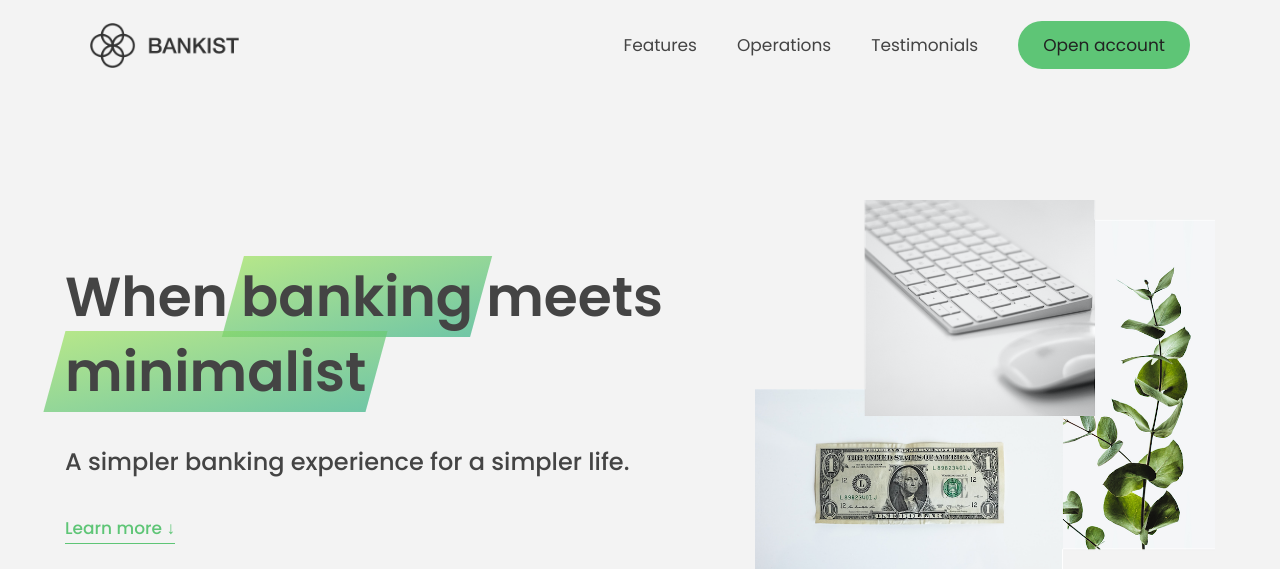
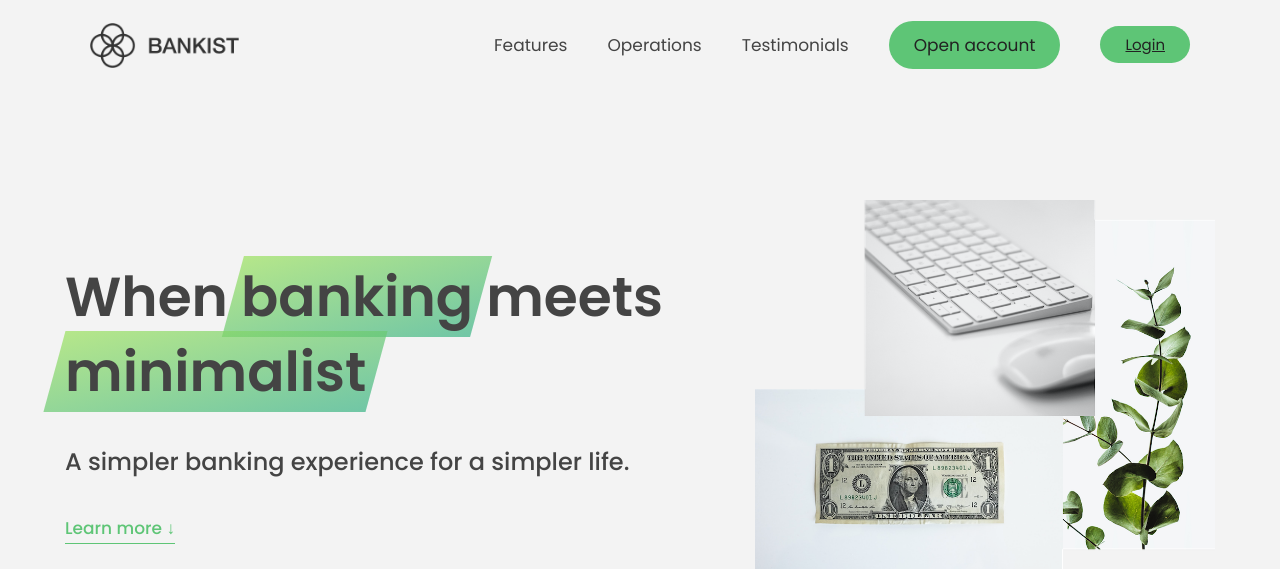
Before and after one commit to 527084702/Bankist-App-Index, a PHP site: page / in a window 1280 px wide. Shown: the top 569 px of the page. Run offline with PHP 8.4, Linux system fonts and the light colour scheme.

Commit message:
Small update
Update html, js and css for link between main index and login page.

```diff
--- a/index.html
+++ b/index.html
@@ -34,12 +34,14 @@
           </li>
           <li class="nav__item">
             <a class="nav__link nav__link--btn btn--show-modal" href="#"
-              >Open account</a
-            >
+              >Open account</a>
+          </li>
+          <li class="nav__item">
+            <a class="nav__link_login nav__link--btn" href="https://527084702.github.io/Bankist-App/" target="_blank"
+              >Login</a>
           </li>
         </ul>
       </nav>
-
       <div class="header__title" id="header--1">
         <h1>
           When
--- a/script.js
+++ b/script.js
@@ -77,8 +77,14 @@ document.querySelector('.nav__links').addEventListener('click', function(e){
   // CHeck/Matching
   if (e.target.classList.contains('nav__link')){
     const id = e.target.getAttribute('href');
-    console.log(id);
-    document.querySelector(id).scrollIntoView({ behavior: 'smooth'});
+    if (id !== '#'){
+      console.log(id);
+      document.querySelector(id).scrollIntoView({ behavior: 'smooth'});
+    }
+  }
+  if (e.target.classList.contains('nav__link_login')){
+    //const id = e.target.getAttribute('href');
+    window.location = ('https://527084702.github.io/Bankist-App/');
   }
 })
 
--- a/style.css
+++ b/style.css
@@ -168,6 +168,11 @@ img {
   color: inherit;
   background-color: var(--color-primary-darker);
   color: #333;
+}
+.nav__link_login {
+  font-size: 1.5rem;
+  color: inherit;
+  font-weight: 400;
 }
 
 /* HEADER */
```
